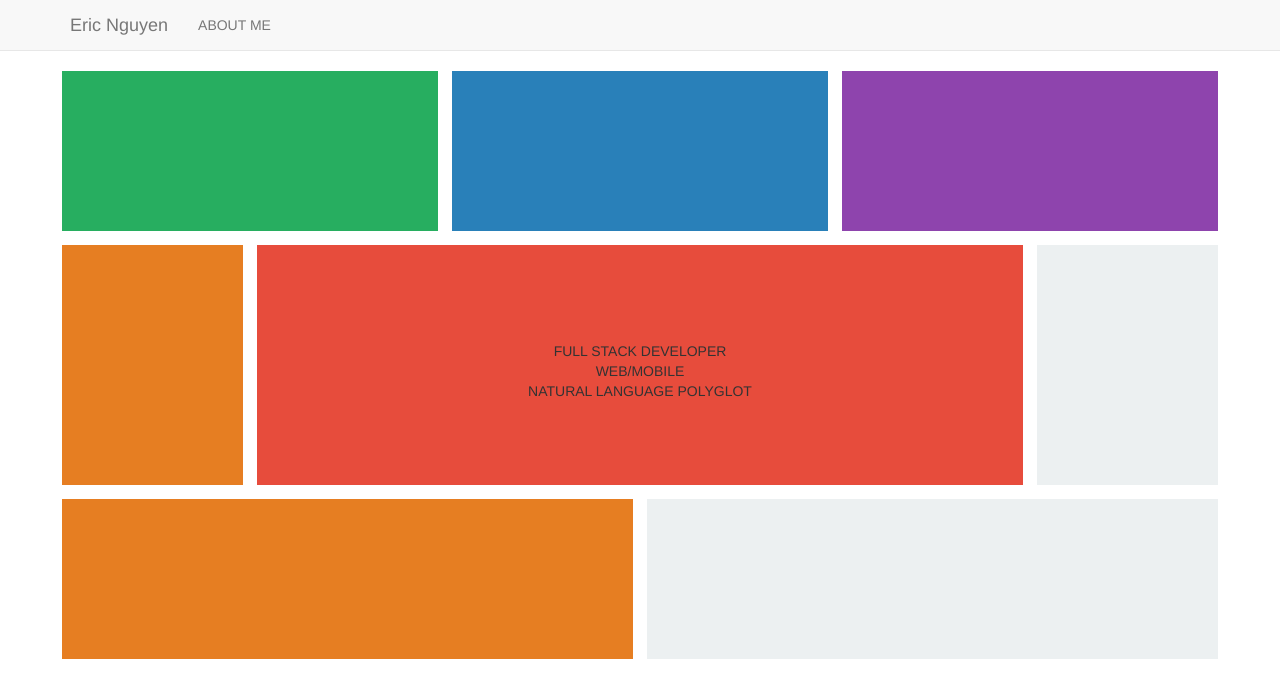
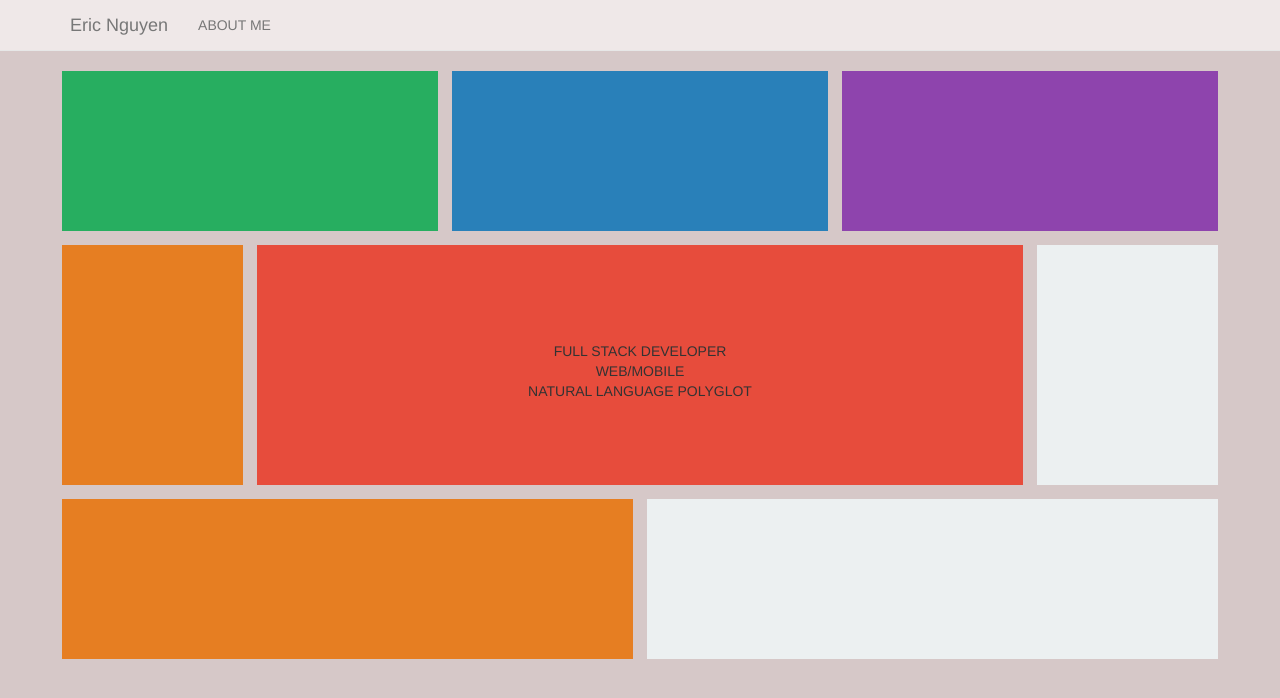
Before and after one commit to sdxl/sdxl.github.io, a website: page index.html in a window 1280 px wide. Drawn offline with nearby package versions, Linux system fonts and the light colour scheme; some packages are replaced by stand-ins of ours.

Commit message:
Add body and nav bar style

```diff
--- a/styles.css
+++ b/styles.css
@@ -1,5 +1,10 @@
+body{
+  background-color: #d6c8c8;
+}
+
 #navbar{
 	margin-bottom: 0px;
+  background-color: #efe8e8;
 }
 
 .content{
```
